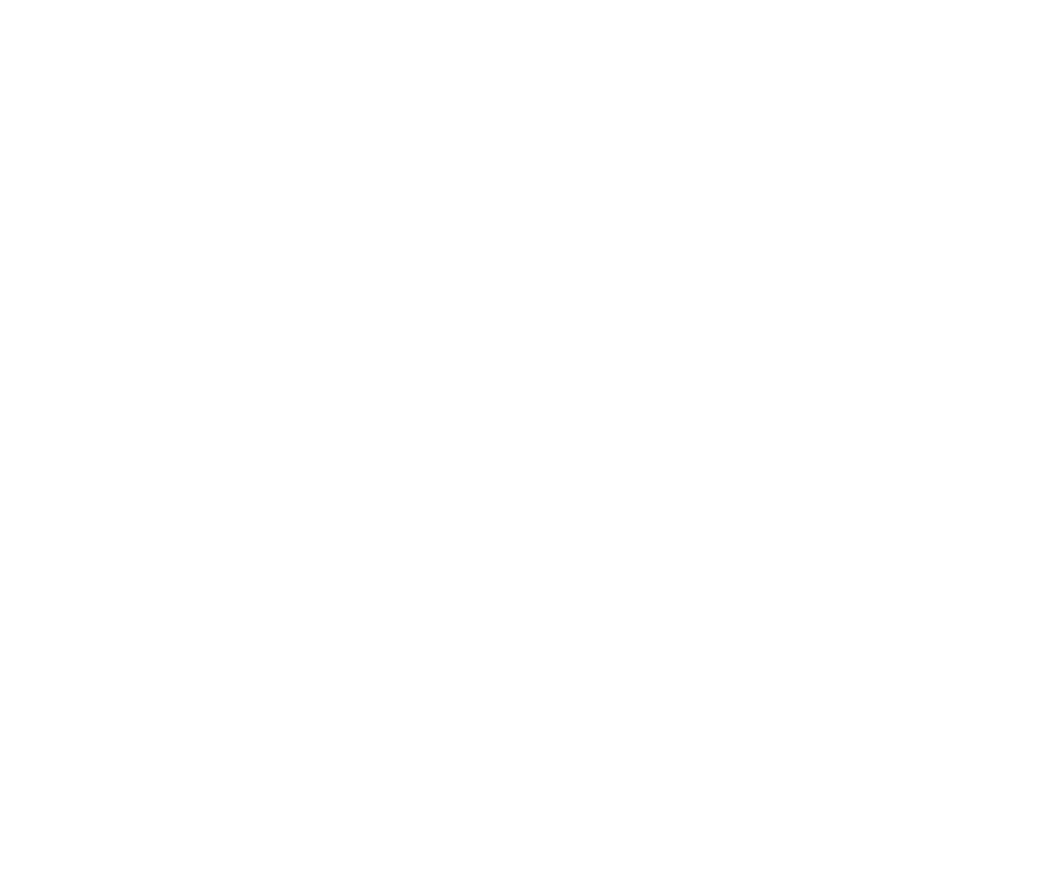
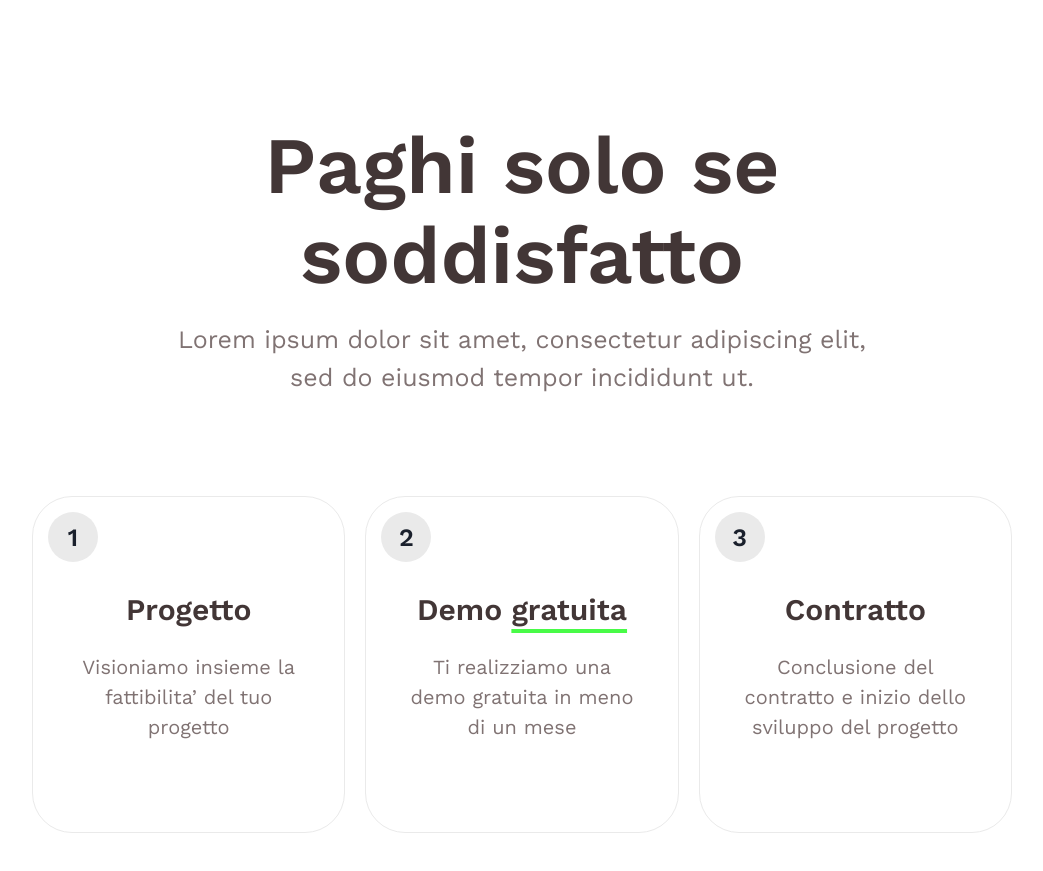
Before and after one commit to Nicolo-Merlini/camacode, a Next.js app: page / in a window 1280 px wide. Shown: the part 6200-7071 px from the top of the page, without its empty margins (118-1161 px from the left). Before the commit the page ends 6171 px from the top, so only its background shows below. Built offline with nearby package versions, Linux system fonts and the light colour scheme.

Commit message:
step component

```diff
--- a/src/components/molecules/Progetti.tsx
+++ b/src/components/molecules/Progetti.tsx
@@ -72,7 +72,7 @@ const Progetti = () => {
                     <Image
                         alt="Veplo"
                         src={veploLogo}
-                        className="h-[50px] w-fit mt-[40px] md:mt-[60px] mb-[30px] md:mb-[40px] mx-auto"
+                        className="h-[50px] w-fit mt-[45px] md:mt-[60px] mb-[25px] md:mb-[40px] mx-auto"
                     />
                     <Image
                         alt="Veplo"
--- /dev/null
+++ b/src/components/molecules/SmallCard.tsx
@@ -0,0 +1,52 @@
+import { Box, Text } from '@chakra-ui/react'
+import React, { FC } from 'react'
+import WhiteBox from '../atoms/WhiteBox'
+
+const SmallCard: FC<{ title: any, index: number, subtitle: string, className?: string }> = ({ title, subtitle, className, index }) => {
+    return (
+        <WhiteBox
+            className="text-center flex items-center justify-center py-[90px] relative min-w-[300px]"
+        >
+            <Box
+                display={'flex'}
+                h={'50px'}
+                w={'50px'}
+                alignItems={'center'}
+                justifyContent={'center'}
+                bg={'gray300'}
+                borderRadius={'full'}
+                className='absolute top-[15px] left-[15px]'
+                textStyle={['h4', 'h4', 'h3', 'h3', 'h3']}
+                fontWeight={'semibold'}
+            >
+                {index}
+            </Box>
+            <Box
+                textAlign={'center'}
+                className={className ? className : ""}
+            >
+                <Box
+                    textStyle={['h2', 'h2', 'h2', 'h2', 'h2']}
+                    fontWeight={'semibold'}
+                    color={'dark'}
+                    dangerouslySetInnerHTML={{ __html: title }}
+                >
+
+                </Box>
+                <Text
+                    textStyle={['h4', 'h4', 'h4', 'h4', 'h4']}
+                    color={'gray700'}
+                    fontWeight={'400'}
+                    mt={['10px', '10px', '10px', '20px']}
+                    className='w-11/12 md:w-10/12 lg:w-3/4 mx-auto'
+                >
+                    {subtitle}
+                </Text>
+
+            </Box>
+        </WhiteBox>
+
+    )
+}
+
+export default SmallCard
--- /dev/null
+++ b/src/components/organisms/StepCards.tsx
@@ -0,0 +1,34 @@
+import { Box } from '@chakra-ui/react'
+import React from 'react'
+import SmallCard from '../molecules/SmallCard'
+
+const STEPS: { title: string | any, subtitle: string }[] = [
+    {
+        title: 'Progetto',
+        subtitle: 'Visioniamo insieme la fattibilita’ del tuo progetto'
+    },
+    {
+        title: `Demo <span class="underline decoration-[4px] underline-offset-[5px] md:underline-offset-[9px] decoration-[#48FB47]">gratuita</span>`,
+        subtitle: 'Ti realizziamo una demo gratuita in meno di un mese'
+    },
+    {
+        title: 'Contratto',
+        subtitle: 'Conclusione del contratto e inizio dello sviluppo del progetto'
+    },
+]
+
+const StepCards = () => {
+    return (
+        <Box
+            className='flex overflow-x-auto lg:overflow-x-hidden  lg:grid lg:grid-cols-3 '
+            gap={'20px'}
+        >
+            {STEPS.map((step, index) => {
+                return (<SmallCard
+                    key={index} index={index + 1} title={step.title} subtitle={step.subtitle} />)
+            })}
+        </Box>
+    )
+}
+
+export default StepCards
--- a/src/pages/index.tsx
+++ b/src/pages/index.tsx
@@ -13,6 +13,7 @@ import eCommerceMobile from '../../public/e-commerce-mobile.png'
 import BoxText from "@/components/atoms/BoxText";
 import BoxGrid from "@/components/atoms/BoxGrid";
 import Progetti from "@/components/molecules/Progetti";
+import StepCards from "@/components/organisms/StepCards";
 
 export default function Home() {
   return (
@@ -183,8 +184,6 @@ export default function Home() {
 
 
         </Paragraph>
-      </BoxWidth>
-      <BoxWidth>
         <Paragraph
           title="Progetti"
           subtitle="Lorem ipsum dolor sit amet, consectetur adipiscing elit, sed do eiusmod tempor incididunt ut."
@@ -197,12 +196,25 @@ export default function Home() {
           >
 
             <Progetti />
-
           </Stack>
 
+        </Paragraph>
+        <Paragraph
+          title="Paghi solo se soddisfatto"
+          subtitle="Lorem ipsum dolor sit amet, consectetur adipiscing elit, sed do eiusmod tempor incididunt ut."
+          className="mt-[100px] md:mt-[150px] lg:mt-[250px]"
+        >
+          <Stack
+            spacing={["20px", "20px", "20px", "60px"]}
+            direction="column"
+            my={['50px', '50px', '50px', '100px']}
+          >
+            <StepCards />
+          </Stack>
 
         </Paragraph>
       </BoxWidth>
+
     </>
   );
 }
```
